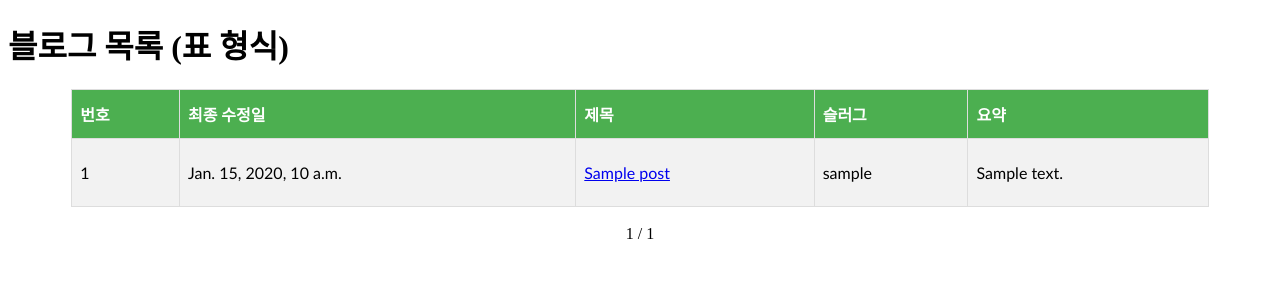
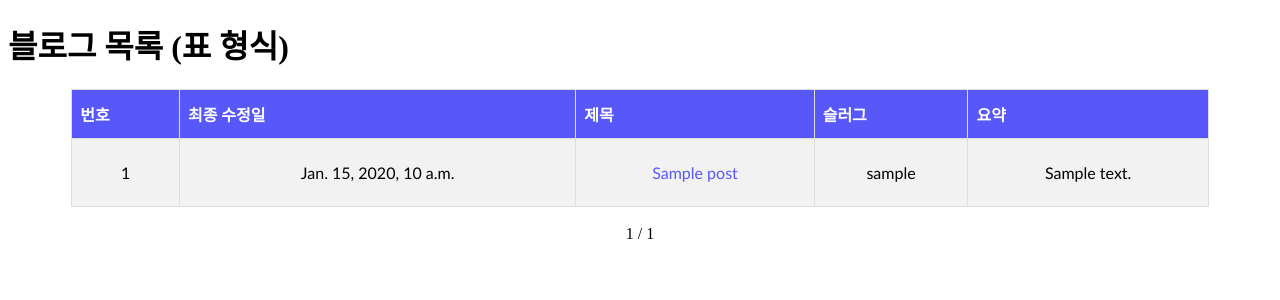
Before and after one commit to kkchy12/blog, a Django app: template blog/templates/blog/post_all.html in a window 1280 px wide. Shown: the top 300 px of the page. Run offline with Django 3.2, Linux system fonts and the light colour scheme; the template is opened without the code that fills it: most values are stand-ins (such as "Sample title", 1, 10 or a date in 2020).

Commit message:
Changed ...

```diff
--- a/blog/templates/blog/post_all.html
+++ b/blog/templates/blog/post_all.html
@@ -9,6 +9,7 @@
             border-collapse: collapse;
             width: 90%;
             margin: auto;
+            text-align: center;
         }
 
         #tbl td, #tbl th {
@@ -18,19 +19,26 @@
 
         #tbl tr:nth-child(even){background-color: #f2f2f2;}
 
-        #tbl tr:hover {background-color: #ddd;}
+        #tbl tr:hover {background-color:  #EFF2FB;}
 
         #tbl th {
             padding-top: 12px;
             padding-bottom: 12px;
             text-align: left;
-            background-color: #4CAF50;
+            background-color: #5858FA;
             color: white;
         }
 
         .centered {
             text-align: center;
         }
+
+        a:link {
+            text-align: center;
+            text-decoration: none;
+            color: #5858FA;
+        }
+
     </style>
 </head>
 <body>
--- a/blog/views.py
+++ b/blog/views.py
@@ -17,7 +17,7 @@ class PostLV(ListView) :
     # 컨텍스트 객체 이름을 기본값(object_list)와 다르게 지정했지만,
     # 기본값(object_list)도 여전히 사용 가능함
     context_object_name = 'posts'
-    paginate_by = 2  # 페이지 당 2 개 객체를 처리하도록 지정
+    paginate_by = 5  # 페이지 당 5 개 객체를 처리하도록 지정
 
 # DetailView를 상속받아서 PostDV 작성
 # 기본키 대신 slug를 전달 받고, 나머지 속성은 기본값 사용
```
